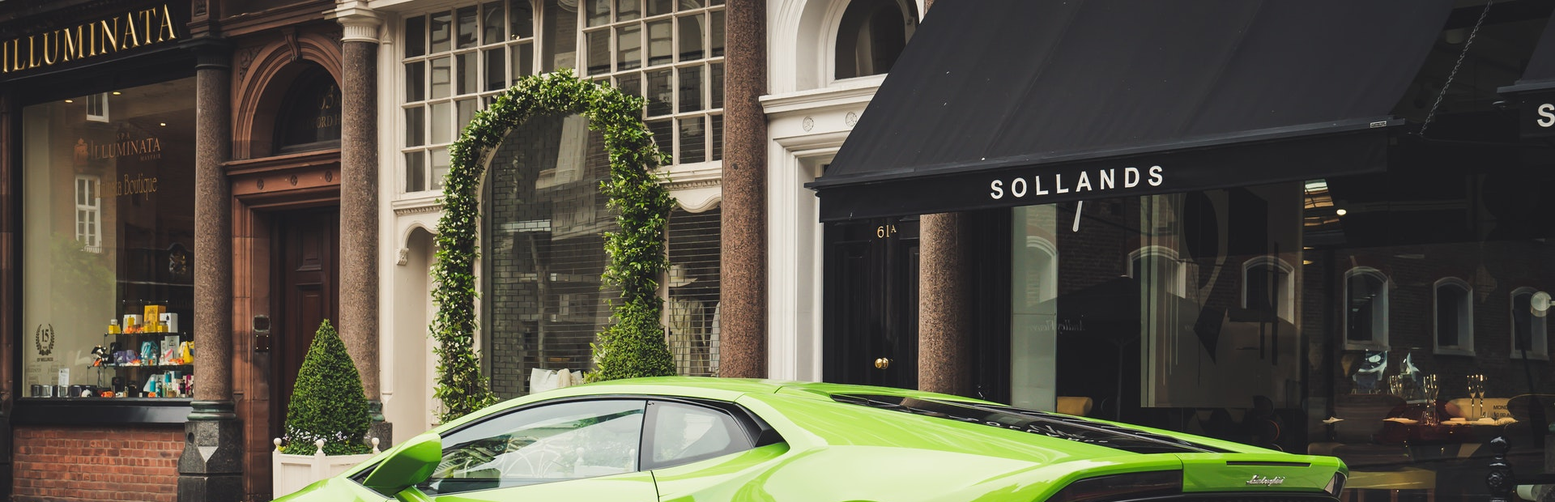
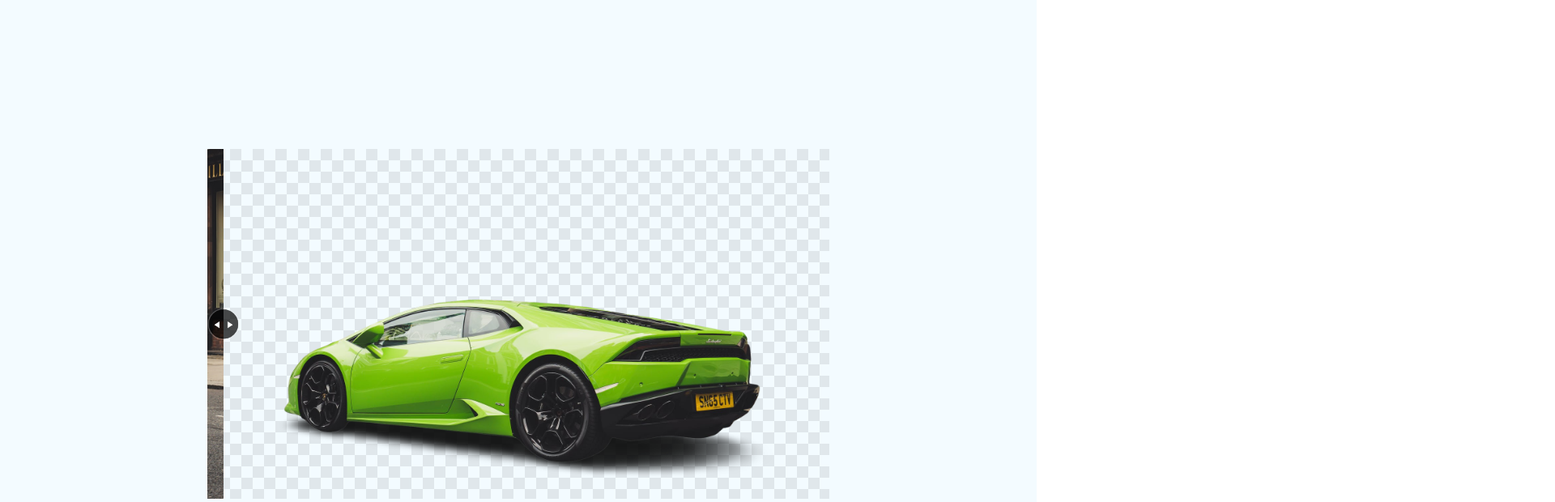
Before and after one commit to AbrarUr-Rahman/30-JavaScript_Projects, a plain HTML site: page bg_change_effect/index.html in a window 1280 px wide. Shown: the top 620 px of the page at 81% size, 1920 px wide, since content can reach past the window. Drawn offline with Linux system fonts and the light colour scheme.

Commit message:
Final Commit

```diff
--- a/bg_change_effect/index.html
+++ b/bg_change_effect/index.html
@@ -12,8 +12,12 @@
         <img src="background_change_img/transparent.png" width="100%" />
 
         <div class="img-wrap">
-          <img src="background_change_img/original.jpg" />
+          <img src="background_change_img/original.jpg" id="originalImg" />
         </div>
+
+        <span id="line"
+          ><img src="background_change_img/arrow.png" class="arrow"
+        /></span>
       </div>
     </div>
     <script src="script.js"></script>
--- a/bg_change_effect/script.js
+++ b/bg_change_effect/script.js
@@ -0,0 +1,15 @@
+let imgBox = document.querySelector(".img-box");
+let imgWrap = document.querySelector(".img-wrap");
+let originalImg = document.getElementById("originalImg");
+
+originalImg.style.width = imgBox.offsetWidth + "px";
+
+let line = document.getElementById("line");
+
+let leftSpace = imgBox.offsetLeft;
+
+imgBox.onmousemove = function (e) {
+  let boxWidth = e.pageX - leftSpace + "px";
+  imgWrap.style.width = boxWidth;
+  line.style.width = boxWidth;
+};
--- a/bg_change_effect/style.css
+++ b/bg_change_effect/style.css
@@ -23,13 +23,34 @@
     /*! Line height Property */
     background-image: url(background_change_img/background.png);
     overflow: hidden;
-    /* position: relative;  */
+    position: relative;
 }
 
 .img-wrap {
+    width: 20px;
+
     position: absolute;
     left: 0;
     top: 0;
     overflow: hidden;
 
 }
+
+span {
+    width: 1px;
+    height: 100%;
+    cursor: ew-resize;
+    /*! ew resize */
+    position: absolute;
+    left: 20px;
+    top: 0;
+}
+
+.arrow {
+    width: 40px;
+    position: absolute;
+    top: 50%;
+    margin-left: -20px;
+    margin-top: -20px;
+
+}
```
